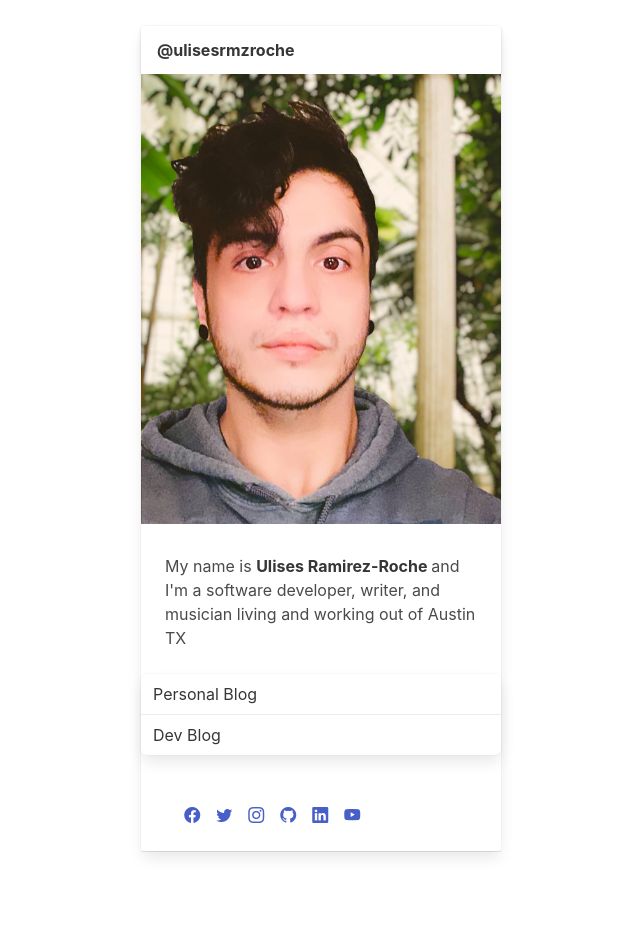
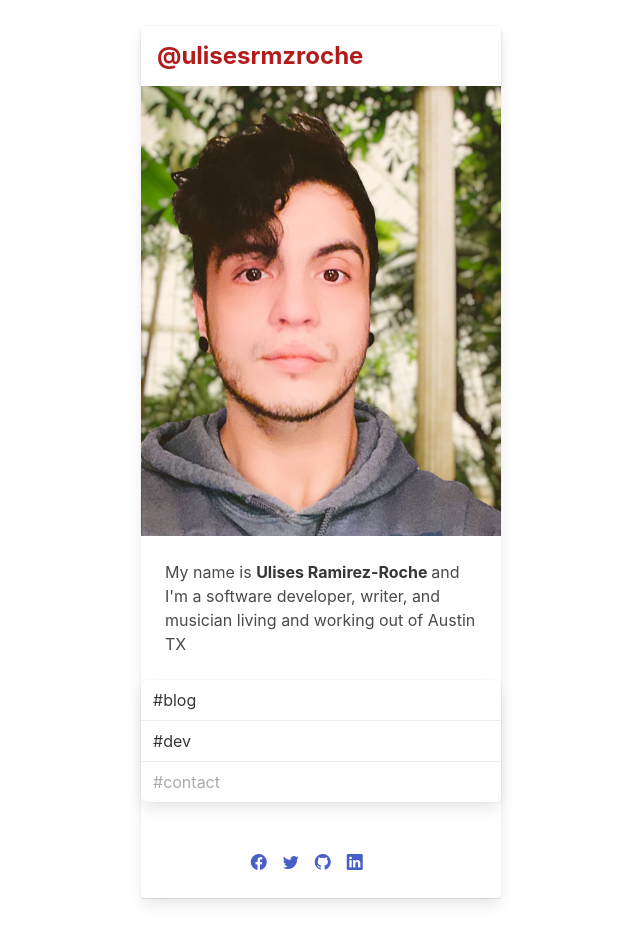
Before and after one commit to ulisesrmzroche/ulisesrmzroche-info, a Next.js app: page / in a window 1280 px wide. Shown: the whole page, without its empty margins (319-959 px from the left). Before the commit the page ends 888 px from the top, so only its background shows below. Built offline with nearby package versions, Linux system fonts and the light colour scheme.

Commit message:
feat: v2

```diff
--- a/jsconfig.json
+++ b/jsconfig.json
@@ -3,6 +3,7 @@
     "baseUrl": ".",
     "paths": {
       "@/components": ["./src/components/index"],
+      "#components": ["./src/components/index"],
       "@/components/*": ["./src/components/*"],
       "@/styles/*": ["./src/styles/*"]
     }
--- a/src/components/InfoCard/index.js
+++ b/src/components/InfoCard/index.js
@@ -1,39 +1,53 @@
-import React from "react";
-import NavSocial from '@/components/NavSocial'
-import styles from "./styles.module.css";
+import React from "react"
+import NavSocial from "@/components/NavSocial"
+import { ProfilePic } from "#components"
+import styles from "./styles.module.css"
+
+const InfoCardTitle = () => {
+  return <h1 className="card-header-title">@ulisesrmzroche</h1>
+}
 
 export default function InfoCard() {
   return (
     <div className={styles.InfoCard}>
       <div className="card">
         <div className="card-header">
-        <h1 className="card-header-title">@ulisesrmzroche</h1>
+          <InfoCardTitle />
         </div>
         <div className="card-image">
-        <figure classname="image is-square">
-            <img src="/profile-pic.jpg" alt="Placeholder image" />
+          <figure className="image">
+            <ProfilePic />
           </figure>
         </div>
         <div className="card-content">
           <p>
             My name is <strong>Ulises Ramirez-Roche </strong>
-              and I'm a software developer, writer, and musician living and working out of Austin TX
-
+            and I'm a software developer, writer, and musician living and
+            working out of Austin TX
           </p>
         </div>
         <nav className="panel">
-        <a className="panel-block" href="https://ulisesrmzroche.blog">
-          Personal Blog
+          <a className="panel-block" href="https://blog.ulisesrmzroche.me">
+            #blog
           </a>
-        <a className="panel-block" href="https://ulisesrmzroche.dev">
-          Dev Blog
+          <a className="panel-block" href="https://dev.ulisesrmzroche.me">
+            #dev
+          </a>
+          <a
+            className="panel-block"
+            style={{ cursor: "not-allowed", color: "#aaa" }}
+            href="/"
+            onClick={(e) => {
+              e.preventDefault()
+            }}
+          >
+            #contact
           </a>
         </nav>
         <div className="card-content">
           <NavSocial />
         </div>
       </div>
-
     </div>
-  );
+  )
 }
--- a/src/components/InfoCard/styles.module.css
+++ b/src/components/InfoCard/styles.module.css
@@ -1,3 +1,8 @@
 .InfoCard {
-    width: 360px;
+  width: 360px;
 }
+
+.InfoCard h1 {
+  color: #b31b1b;
+  font-size: 1.5em;
+}
--- a/src/components/NavSocial/index.js
+++ b/src/components/NavSocial/index.js
@@ -1,16 +1,32 @@
 import React from "react"
 import { Icon } from "@/components"
-import styles from './index.module.css'
+import styles from "./index.module.css"
+
+const SOCIAL_NETWORKS = [
+  { name: "facebook", href: "https://www.facebook.com/UlisesRamirezRoche" },
+  { name: "twitter", href: "https://www.twitter.com/ulisesrmzroche" },
+  { name: "github", href: "https://www.github.com/ulisesrmzroche" },
+  { name: "linkedin", href: "https://www.linkedin.com/in/ulisesrmzroche" },
+]
+
+const NavSocialNavItem = ({ name, href }) => {
+  return (
+    <a href={href} className="nav-social-nav-item">
+      <Icon name={name} />
+    </a>
+  )
+}
 
 export default function NavSocial() {
   return (
     <nav className={styles.NavSocial}>
-      <a href="https://ulisesrmzroche.dev"><Icon name="facebook" /></a>
-      <a href="https://ulisesrmzroche.dev"><Icon name="twitter" /></a>
-      <a href="https://ulisesrmzroche.dev"><Icon name="instagram" /></a>
-      <a href="https://ulisesrmzroche.dev"><Icon name="github" /></a>
-      <a href="https://ulisesrmzroche.dev"><Icon name="linkedin" /></a>
-      <a href="https://ulisesrmzroche.dev"><Icon name="youtube" /></a>
+      {SOCIAL_NETWORKS.map((network) => {
+        return (
+          <span key={network.href}>
+            <NavSocialNavItem name={network.name} href={network.href} />
+          </span>
+        )
+      })}
     </nav>
-  );
+  )
 }
--- a/src/components/NavSocial/index.module.css
+++ b/src/components/NavSocial/index.module.css
@@ -1,7 +1,8 @@
-
 .NavSocial {
-    padding-left: 1.2em;
+  justify-content: center;
+  margin: 0 auto;
+  width: 45%;
 }
 .NavSocial a {
-    margin-right: 1em;
+  margin-right: 1em;
 }
--- /dev/null
+++ b/src/components/ProfilePic/index.js
@@ -0,0 +1,3 @@
+export default function ProfilePic() {
+  return <img src="/profile-pic.jpg" alt="Placeholder image" />
+}
--- a/src/components/index.js
+++ b/src/components/index.js
@@ -1,5 +1,7 @@
 import Icon from "@/components/Icon"
+import ProfilePic from "./ProfilePic"
 
 module.exports = {
   Icon,
+  ProfilePic,
 }
--- a/src/pages/index.js
+++ b/src/pages/index.js
@@ -1,5 +1,5 @@
-import Head from "next/head";
-import styles from "../styles/Home.module.css";
+import Head from "next/head"
+import styles from "../styles/Home.module.css"
 import AppFooter from "@/components/AppFooter"
 import InfoCard from "@/components/InfoCard"
 
@@ -7,14 +7,17 @@ export default function Home() {
   return (
     <div id="HomePage">
       <Head>
-        <title>Create Next App</title>
+        <title>@ulisesrmzroche</title>
         <link rel="icon" href="/favicon.ico" />
-        <link rel="stylesheet" href="https://cdn.jsdelivr.net/npm/bulma@0.9.1/css/bulma.min.css"></link>
+        <link
+          rel="stylesheet"
+          href="https://cdn.jsdelivr.net/npm/bulma@0.9.1/css/bulma.min.css"
+        ></link>
       </Head>
       <main className={styles.main}>
         <InfoCard />
         <AppFooter />
       </main>
     </div>
-  );
+  )
 }
```
Also changed, not shown: 1 other file (tests, documents, lock files or other folders). Lines whose indentation alone changed are shown as unchanged.
